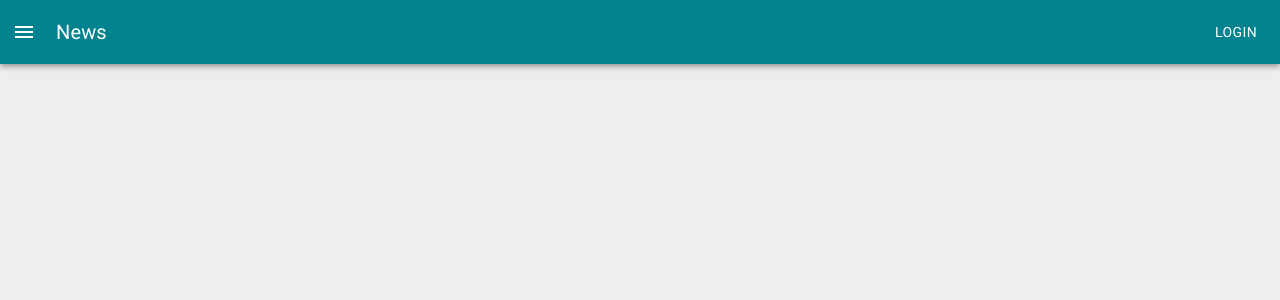
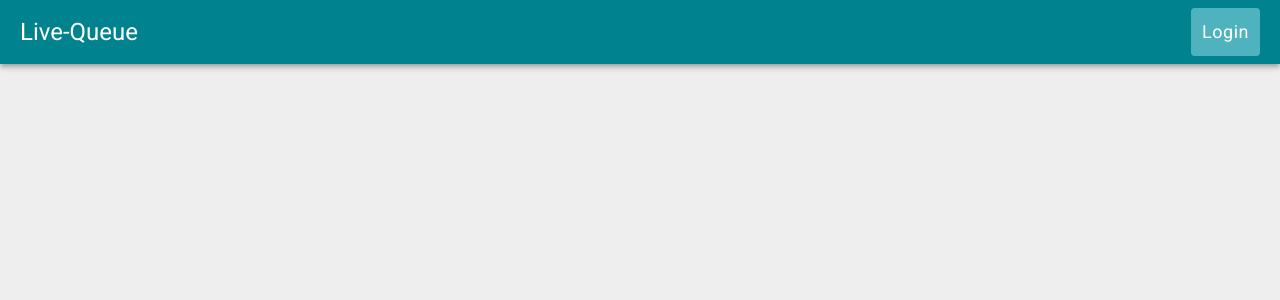
Before and after one commit to amanzanero/live-queue, a React app: page / in a window 1280 px wide. Shown: the top 300 px of the page. Built offline with nearby package versions, Linux system fonts and the light colour scheme.

Commit message:
initial login setup

```diff
--- a/src/app/app.tsx
+++ b/src/app/app.tsx
@@ -3,6 +3,7 @@ import ReactDOM from "react-dom";
 import { ThemeProvider, createMuiTheme } from "@material-ui/core/styles";
 
 import Navbar from "./components/Navbar";
+import Login from "./components/Login";
 import "./app.css";
 
 const theme = createMuiTheme({
@@ -18,11 +19,21 @@ const theme = createMuiTheme({
       dark: "#001970"
     }
   },
-  spacing: factor => `${0.25 * factor}rem` // (Bootstrap strategy)
+  spacing: factor => `${0.25 * factor}rem` // (Bootstrap strategy),
 });
 
 const App: React.FC = () => {
-  return <Navbar />;
+  const [loginOpen, toggleLogin] = React.useState(false);
+  return (
+    <React.Fragment>
+      <Navbar title="Live-Queue" openLogin={() => toggleLogin(true)} />
+      <Login
+        isOpen={loginOpen}
+        handleClose={() => toggleLogin(false)}
+        onLogin={() => console.log("hi")} // this needs to be completed
+      />
+    </React.Fragment>
+  );
 };
 
 ReactDOM.render(
--- /dev/null
+++ b/src/app/components/Login.tsx
@@ -0,0 +1,56 @@
+import * as React from "react";
+import Button from "@material-ui/core/Button";
+import TextField from "@material-ui/core/TextField";
+import Dialog from "@material-ui/core/Dialog";
+import DialogActions from "@material-ui/core/DialogActions";
+import DialogContent from "@material-ui/core/DialogContent";
+import DialogTitle from "@material-ui/core/DialogTitle";
+
+/**
+ *
+ * Login needs to be completed
+ */
+
+const Login = ({
+  onLogin,
+  isOpen,
+  handleClose
+}: {
+  onLogin: Function;
+  isOpen: boolean;
+  handleClose: Function;
+}) => {
+  return (
+    <div>
+      <Dialog
+        open={isOpen}
+        onClose={() => handleClose()}
+        aria-labelledby="form-dialog-title"
+        maxWidth="xs"
+        fullWidth={true}
+      >
+        <DialogTitle id="form-dialog-title">Login</DialogTitle>
+        <DialogContent>
+          <TextField
+            autoFocus
+            margin="dense"
+            id="name"
+            label="Email Address"
+            type="email"
+            fullWidth
+          />
+        </DialogContent>
+        <DialogActions>
+          <Button onClick={() => handleClose()} color="primary">
+            Cancel
+          </Button>
+          <Button onClick={() => onLogin()} color="primary">
+            Subscribe
+          </Button>
+        </DialogActions>
+      </Dialog>
+    </div>
+  );
+};
+
+export default Login;
--- a/src/app/components/Navbar.tsx
+++ b/src/app/components/Navbar.tsx
@@ -4,42 +4,46 @@ import AppBar from "@material-ui/core/AppBar";
 import Toolbar from "@material-ui/core/Toolbar";
 import Typography from "@material-ui/core/Typography";
 import Button from "@material-ui/core/Button";
-import IconButton from "@material-ui/core/IconButton";
-import MenuIcon from "@material-ui/icons/Menu";
+import { CSSProperties } from "@material-ui/styles";
 
-const useStyles = makeStyles((theme: Theme) =>
-  createStyles({
+import { buttonStyles } from "./themes";
+
+const useStyles = makeStyles((theme: Theme) => {
+  const buttons: CSSProperties = buttonStyles(theme);
+  return createStyles({
     root: {
       flexGrow: 1
     },
-    menuButton: {
-      marginRight: theme.spacing(2)
+    title: {
+      flexGrow: 1,
+      marginLeft: theme.spacing(2)
     },
-    title: {
-      flexGrow: 1
-    }
-  })
-);
+    button: { textTransform: "none", margin: theme.spacing(2), ...buttons }
+  });
+});
 
-export default function ButtonAppBar() {
+export default function ButtonAppBar({
+  title,
+  openLogin
+}: {
+  title: string;
+  openLogin: Function;
+}) {
   const classes = useStyles();
-
   return (
     <div className={classes.root}>
       <AppBar position="static">
         <Toolbar>
-          <IconButton
-            edge="start"
-            className={classes.menuButton}
-            color="inherit"
-            aria-label="menu"
+          <Typography variant="h5" className={classes.title}>
+            {title}
+          </Typography>
+          <Button
+            size="large"
+            className={classes.button}
+            onClick={() => openLogin()}
           >
-            <MenuIcon />
-          </IconButton>
-          <Typography variant="h6" className={classes.title}>
-            News
-          </Typography>
-          <Button color="inherit">Login</Button>
+            Login
+          </Button>
         </Toolbar>
       </AppBar>
     </div>
```
